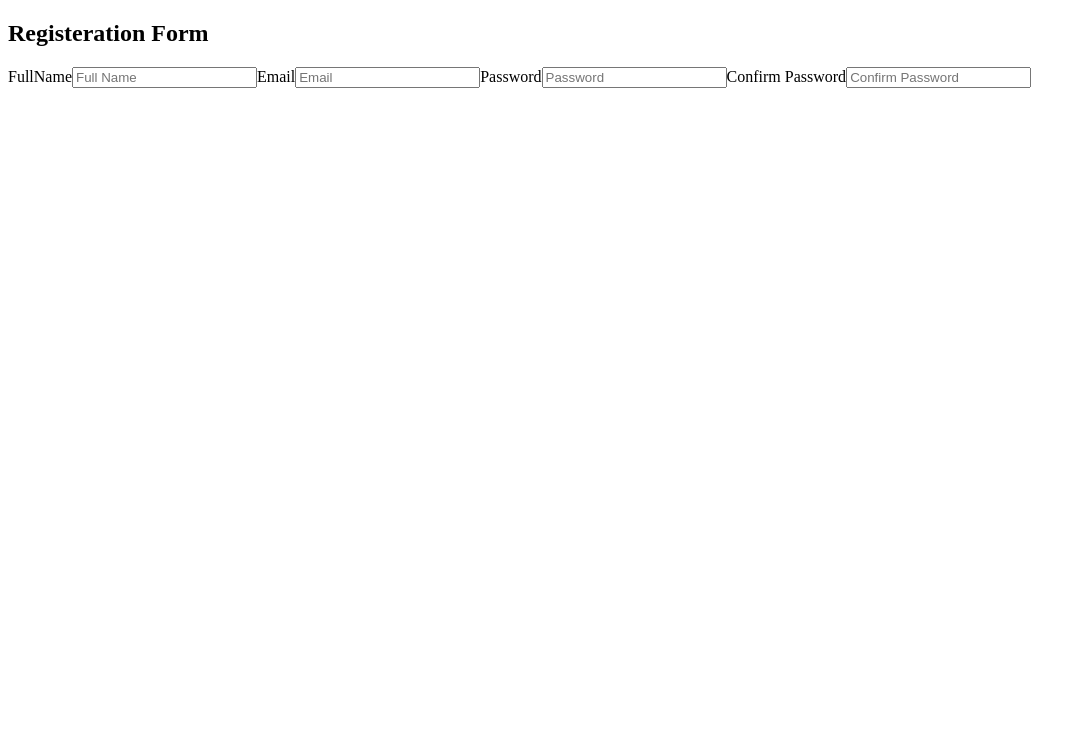
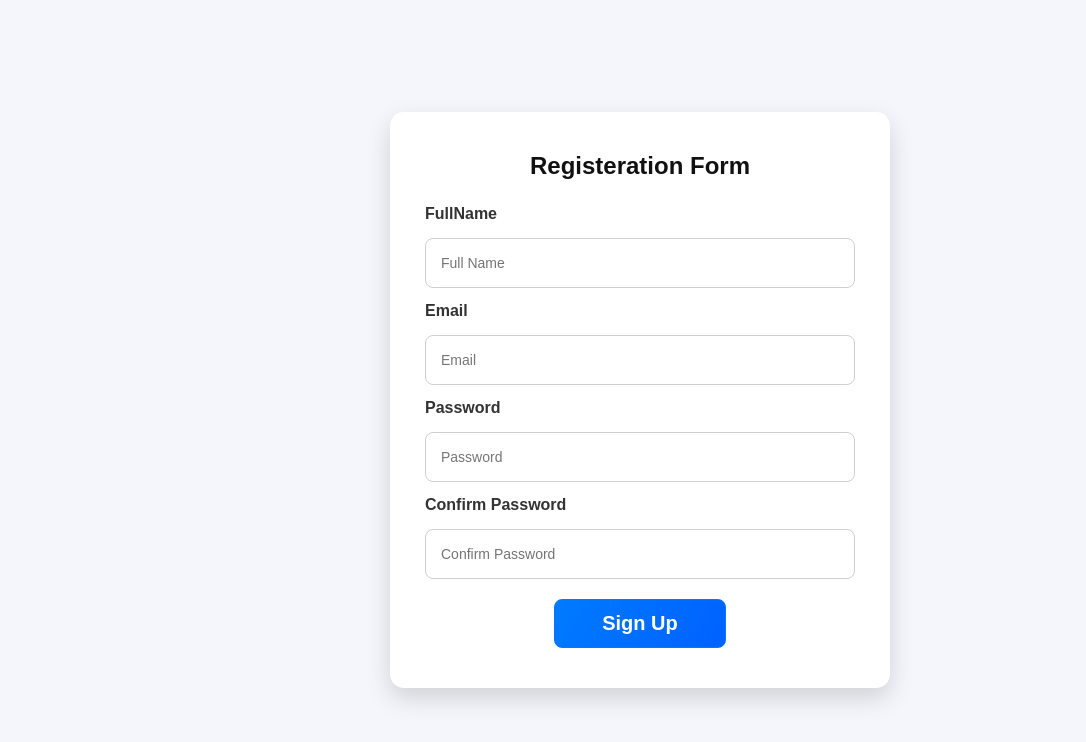
Before and after one commit to KripaGurung/HamroMart, a React (Vite) app: page /signup in a window 1280 px wide. Shown: the top 742 px of the page, without its empty margins (0-1086 px from the left). Built offline with nearby package versions, Linux system fonts and the light colour scheme.

Commit message:
Design was added to the signup page

```diff
--- /dev/null
+++ b/src/pages/signup/signup.css
@@ -0,0 +1,70 @@
+*{
+    margin: 0;
+    padding: 0;
+}
+
+.signupContainer {
+    height: 100vh;
+    width: 100%;
+    display: flex;
+    justify-content: center;
+    align-items: center;
+    background: #f4f6fb;
+    font-family: Arial, sans-serif;
+}
+
+.signupBox {
+    background: #ffffff;
+    padding: 40px 35px;
+    border-radius: 14px;
+    box-shadow: 0 10px 25px rgba(0, 0, 0, 0.15);
+    width: 100%;
+    max-width: 430px;
+}
+
+.signupBox h2 {
+    text-align: center;
+    margin-bottom: 25px;
+    color: #111;
+}
+
+.formContainer label {
+    display: block;
+    margin-bottom: 6px;
+    font-size: 16px;
+    font-weight: 600;
+    color: #333;
+}
+
+.formContainer input {
+    width: 100%;
+    display: block;
+    padding: 16px 15px;
+    border-radius: 8px;
+    border: 1px solid #cfcfcf;
+    outline: none;
+    font-size: 14px;
+    box-sizing: border-box;
+    margin-bottom: 14px;
+    margin-top: 15px;
+}
+
+.signupButton button {
+    margin: auto;
+    margin-top: 20px;
+    width: 40%;
+    display: block;
+    padding: 12px 14px;
+    border-radius: 8px;
+    border: 1px solid #007bff;
+    background: linear-gradient(120deg, #007bff, #0061ff);
+    color: white;
+    font-weight: 600;
+    cursor: pointer;
+    font-size: 20px;
+    transition: 0.3s ease;
+}
+
+.signupButton button:hover {
+    opacity: 0.9;
+}
--- a/src/pages/signup/signup.tsx
+++ b/src/pages/signup/signup.tsx
@@ -1,3 +1,5 @@
+import "./signup.css";
+
 const Signup  = () => {
     return (
         <div className= "signupContainer">
@@ -6,6 +8,7 @@ const Signup  = () => {
                 <h2>Registeration Form</h2>
 
                 <div className="formContainer">
+
                     <form>
 
                         <label>FullName</label>
@@ -21,6 +24,11 @@ const Signup  = () => {
                         <input type="password" placeholder="Confirm Password" required/>
 
                     </form>
+
+                    <div className="signupButton">
+                        <button type="submit">Sign Up</button>
+                    </div>
+
                 </div>
             </div>
         </div>
```
